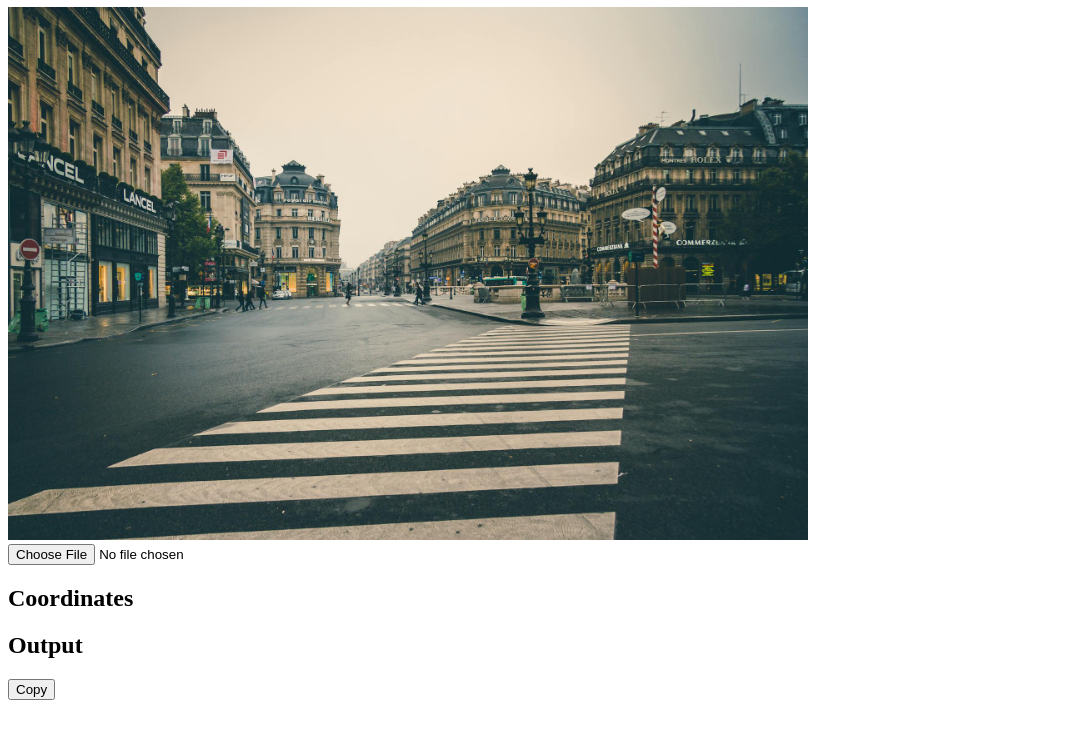
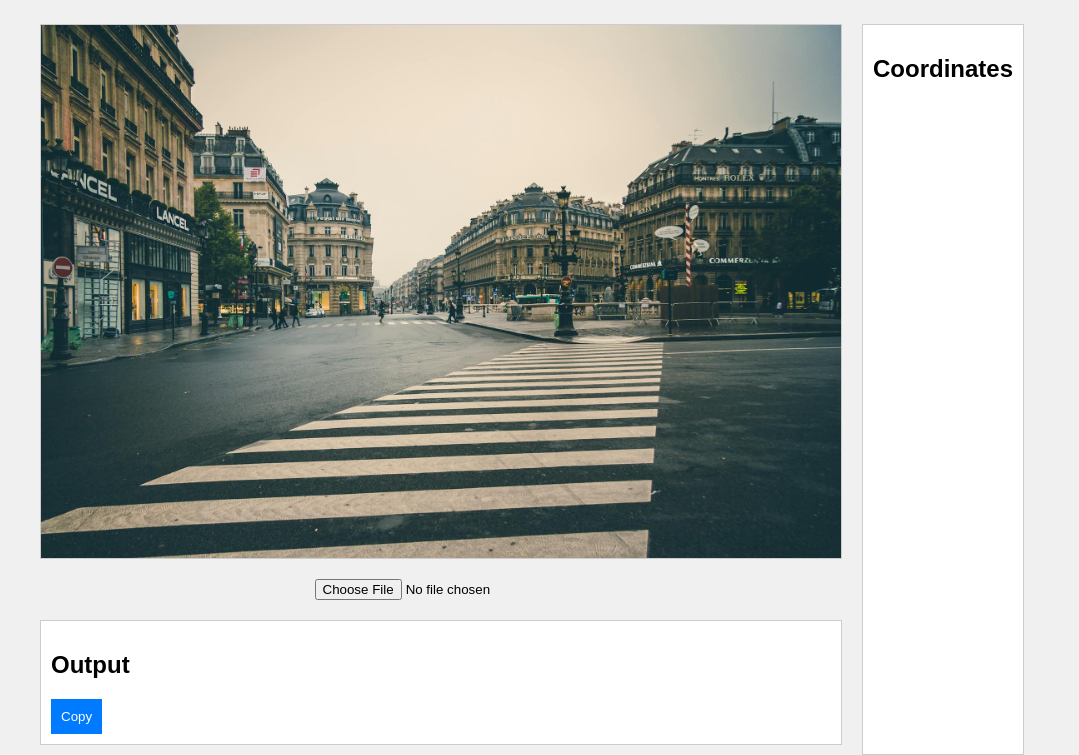
Before and after one commit to dan-nicholls/nvdsanalytics-tool, a website: page public/index.html in a window 1280 px wide. Shown: the part 73-828 px from the top of the page, without its empty margins (0-1079 px from the left). Before the commit the page ends 800 px from the top, so only its background shows below. Drawn offline with Linux system fonts and the light colour scheme.

Commit message:
feat: Update styles and formatting

```diff
--- a/public/index.html
+++ b/public/index.html
@@ -5,7 +5,7 @@
   <meta charset="UTF-8" />
   <meta name="viewport" content="width=device-width, initial-scale=1" />
   <title>NVDSAnalytics Tool</title>
-  <!-- <link href="styles.css" rel="stylesheet" /> -->
+  <link href="styles.css" rel="stylesheet" />
   <script src="./canvas.js"></script>
 </head>
 
--- a/public/styles.css
+++ b/public/styles.css
@@ -1,51 +1,87 @@
+/* styles.css */
+
 body {
-  font-family: Arial;
+  font-family: Arial, sans-serif;
   margin: 0;
   padding: 0;
-  background-color: #f4f4f4;
+  display: flex;
+  flex-direction: column;
+  align-items: center;
+  background-color: #f0f0f0;
 }
 
 h1 {
-  text-align: center;
-  color: #333;
+  margin: 20px 0;
 }
 
 #appContainer {
-  display: flex;
-  flex-direction: row;
-  align-items: flex-start;
-  padding: 20px;
+  display: grid;
+  grid-template-areas:
+    "title title"
+    "canvas coords"
+    "controls coords"
+    "output coords";
+  grid-template-columns: 2fr 1fr;
+  gap: 20px;
+  width: 80%;
   max-width: 1200px;
-  margin-left: 0;
-  margin-right: auto;
-  background-color: #fff;
-  box-shadow: 0 0 10px rgba(0, 0, 0, 0.1);
+}
+
+#titleContainer {
+  grid-area: title;
+  text-align: center;
 }
 
 #imgCanvas {
-  border: 1px solid #000;
-  max-width: 100%;
-  width: 100%;
-  height: auto;
-  min-width: 600px;
+  grid-area: canvas;
+  background-color: #ffffff;
+  border: 1px solid #cccccc;
+}
+
+#imgControls {
+  grid-area: controls;
+  text-align: center;
+}
+
+#coordContainer {
+  grid-area: coords;
+  background-color: #ffffff;
+  border: 1px solid #cccccc;
+  padding: 10px;
+  display: flex;
+  flex-direction: column;
+  justify-content: space-between;
+}
+
+#outputContainer {
+  grid-area: output;
+  background-color: #ffffff;
+  border: 1px solid #cccccc;
+  padding: 10px;
+  margin-bottom: 10px;
 }
 
 #coordDiv {
-  margin-left: 20px;
-  padding: 10px;
-  background-color: #e9e9e9;
-  border-radius: 5px;
-  box-shadow: 0 0 5px rgba(0, 0, 0, 0.1);
+  overflow-y: auto;
+  display: flex;
+  flex-grow: 1;
+  flex-direction: column;
 }
 
-#coordDiv h2 {
-  margin-top: 0;
+.sidePanelItem>h3 {
+  margin-bottom: 5px;
 }
 
-#coordDiv div {
-  margin-bottom: 5px;
-  padding: 5px;
-  background-color: #fff;
-  border: 11px soilid #ddd;
-  border-radius: 3px;
+#copyBtn {
+  background-color: #007bff;
+  color: white;
+  border: none;
+  padding: 10px;
+  cursor: pointer;
+  text-align: center;
+  display: inline-block;
 }
+
+#copyBtn:hover {
+  background-color: #0056b3;
+}
```
